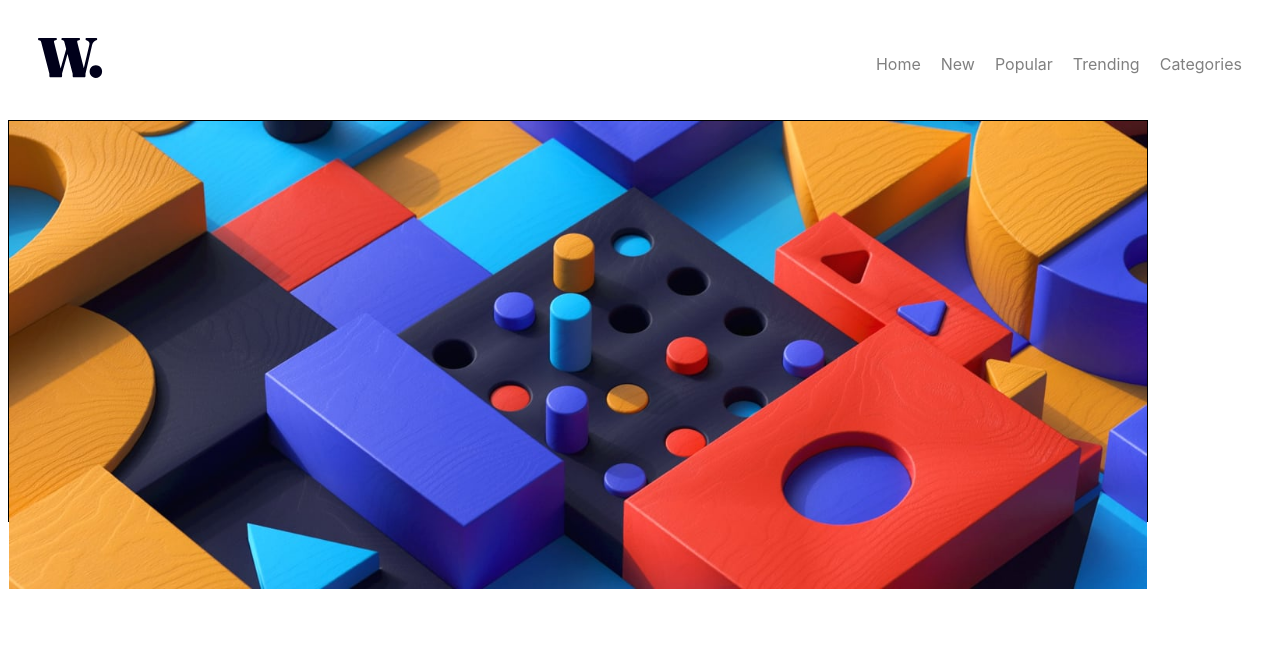
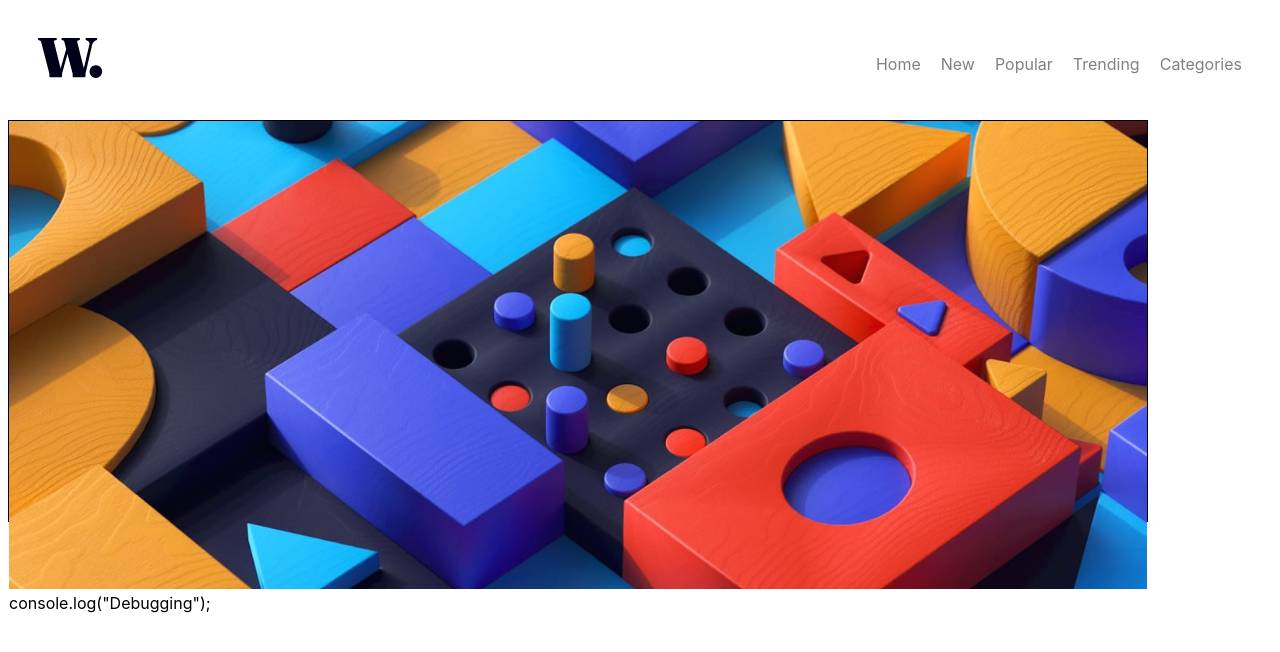
Before and after one commit to Code-With-Vinit/XNewsHomepage, a React (Vite) app: page / in a window 1280 px wide. Shown: the top 652 px of the page. Built offline with nearby package versions, Linux system fonts and the light colour scheme.

Commit message:
Debugging

```diff
--- a/src/App.jsx
+++ b/src/App.jsx
@@ -27,7 +27,7 @@ function App() {
             <div className="hero-img">
               <img src={hero} alt="hero_img" />
             </div>
-
+            console.log("Debugging");
             <div>
               <div className="main-text">
 
```
